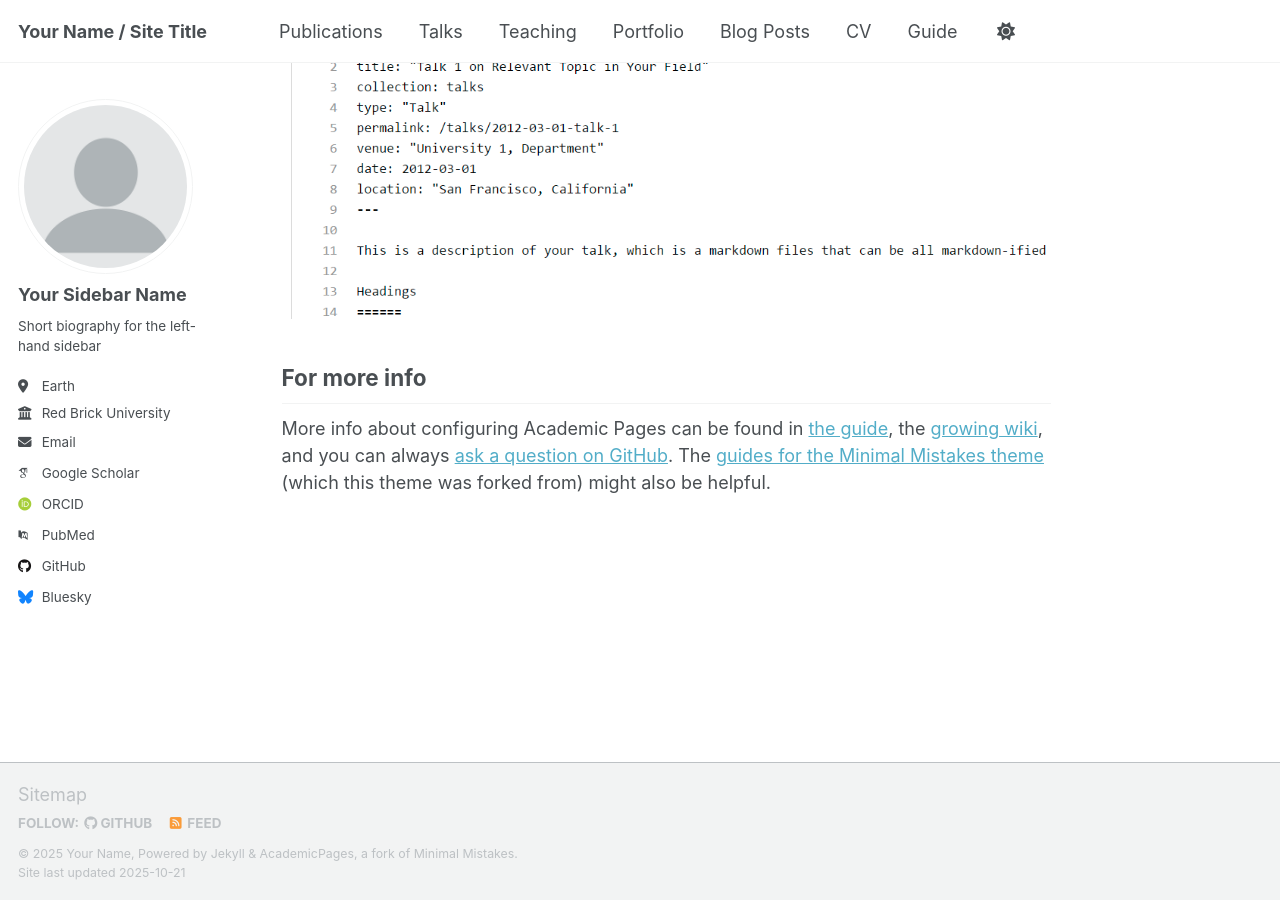
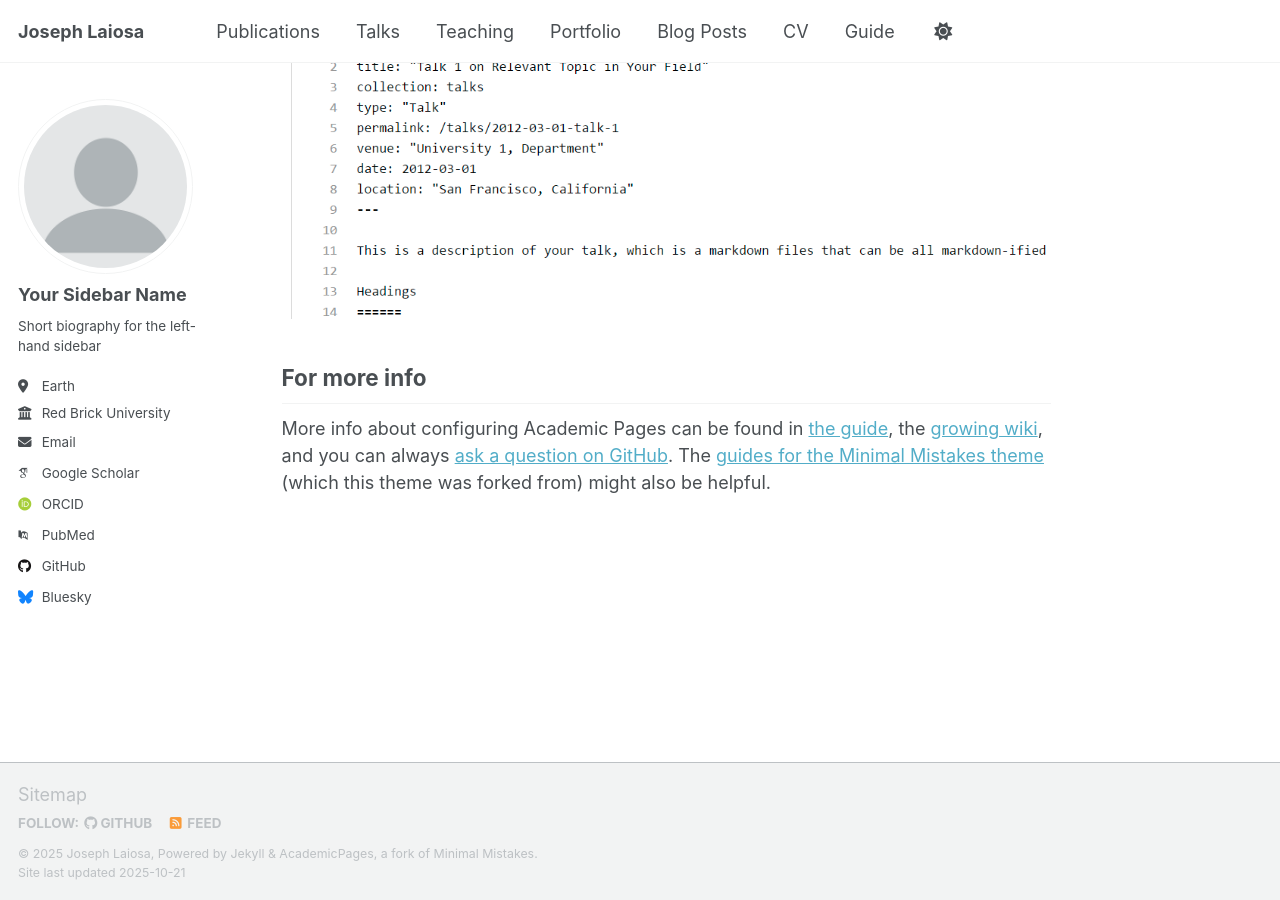
Before and after one commit to Jmlaiosa/Jmlaiosa.github.io, a Jekyll site: the page built from _pages/about.md, in a window 1280 px wide and 900 px high, scrolled down 2880 px. Built offline with Jekyll 4.4.1, drawn with Linux system fonts in a browser that asks for light colours; some web fonts are replaced; a script that is not in the unit is left out.

Commit message:
Update _config.yml
Changed the name to mine

```diff
--- a/_config.yml
+++ b/_config.yml
@@ -9,9 +9,9 @@
 # Basic Site Settings
 locale                   : "en-US"
 site_theme               : "default" # Currently available options are "default", "air"
-title                    : "Your Name / Site Title"
+title                    : "Joseph Laiosa"
 title_separator          : "-"
-name                     : &name "Your Name"
+name                     : &name "Joseph Laiosa"
 description              : &description "Your Name's academic portfolio"   # Update this with a general description of your site, this is the default if not overridden by a page
 url                      : https://academicpages.github.io # The base hostname & protocol for your site e.g. "https://[your GitHub username].github.io",
                                                            # or if you already have some other page hosted on Github then use "https://[your GitHub username].github.io/[Your Repo Name]"
```
